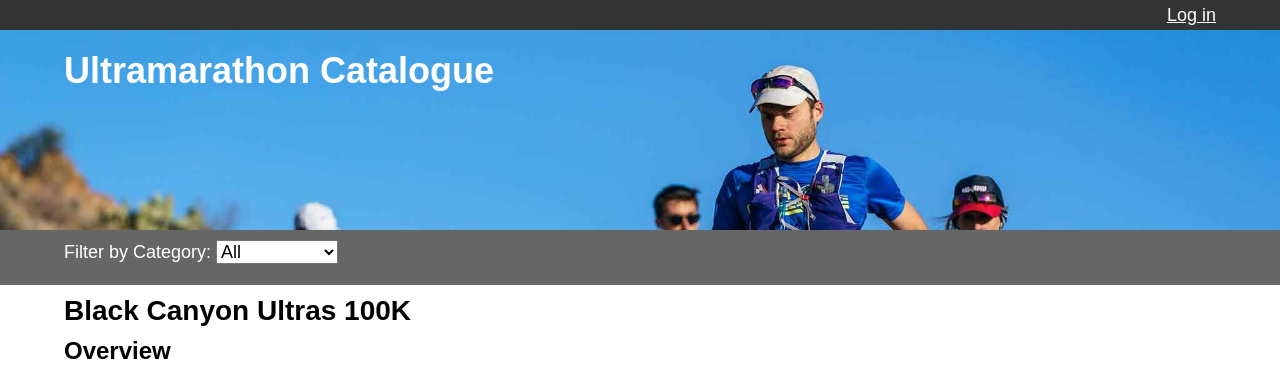
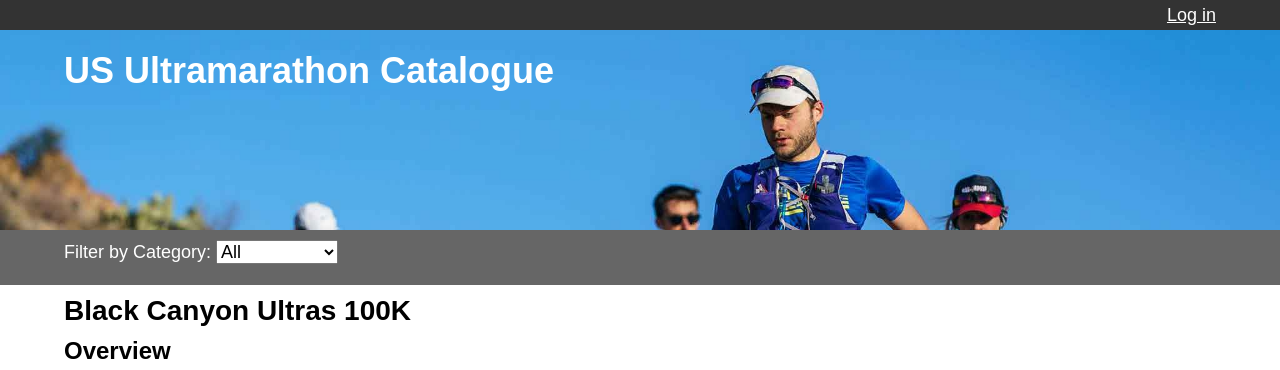
Before and after one commit to StephenGnoza/ultramarathoncatalogue, a Flask app: page /race/1 in a window 1280 px wide. Shown: the top 370 px of the page. Run offline with Flask 2, Linux system fonts and the light colour scheme; data comes from the database, SQL or seed files in the repository; some libraries are stand-ins or nearby versions.

Commit message:
Fixed unknown error in application.py

```diff
--- a/templates/header.html
+++ b/templates/header.html
@@ -6,8 +6,8 @@
 
 <div class="header">
   <div class="header_inner">
-    <div class="header_title">
-      <h1>Ultramarathon Catalogue</h1>
+    <div class="header_title" onclick="location.href='/'">
+      <h1>US Ultramarathon Catalogue</h1>
     </div>
   </div>
   <div style="clear:both;"> </div>
--- a/templates/nav_user.html
+++ b/templates/nav_user.html
@@ -1,5 +1,5 @@
 <div class="nav_userinfo">
-  {%if 'username' not in session %}
+  {% if 'username' not in session %}
     <div class="nav_userinfo_text">
       <a href="/login" class="white_link">Log in</a>
     </div>
```
